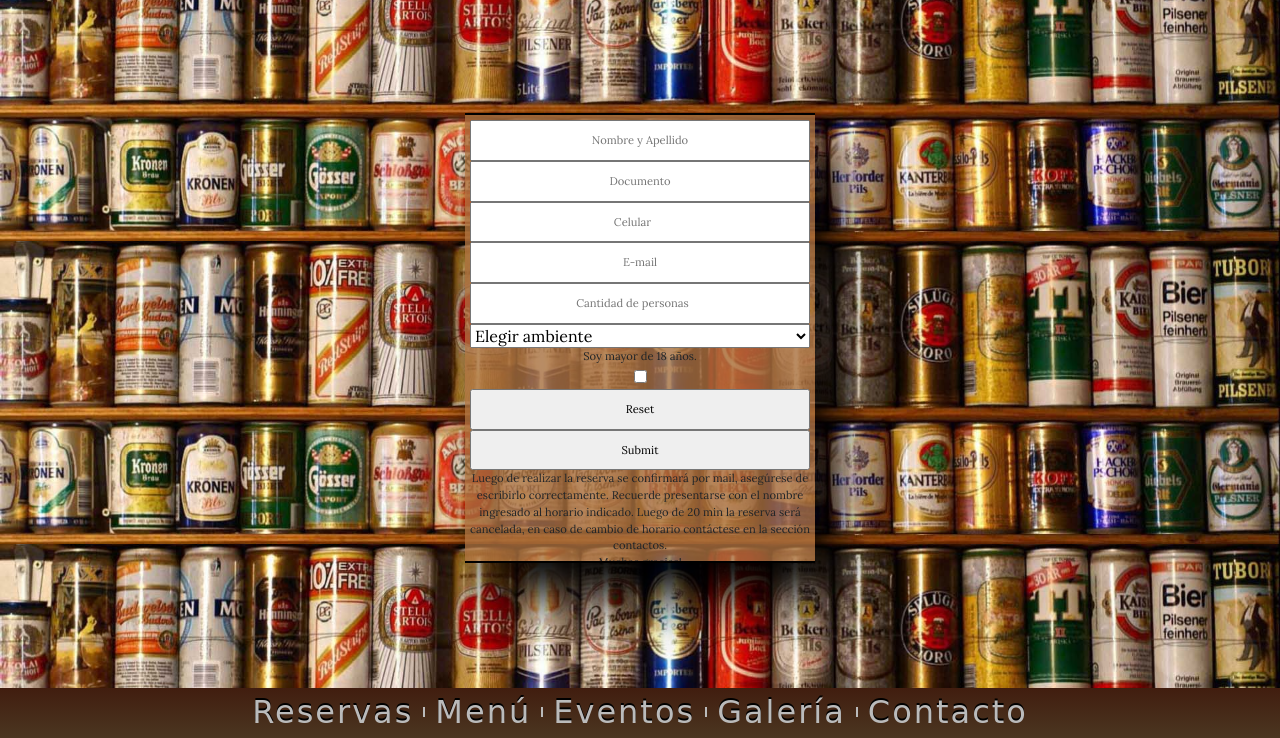
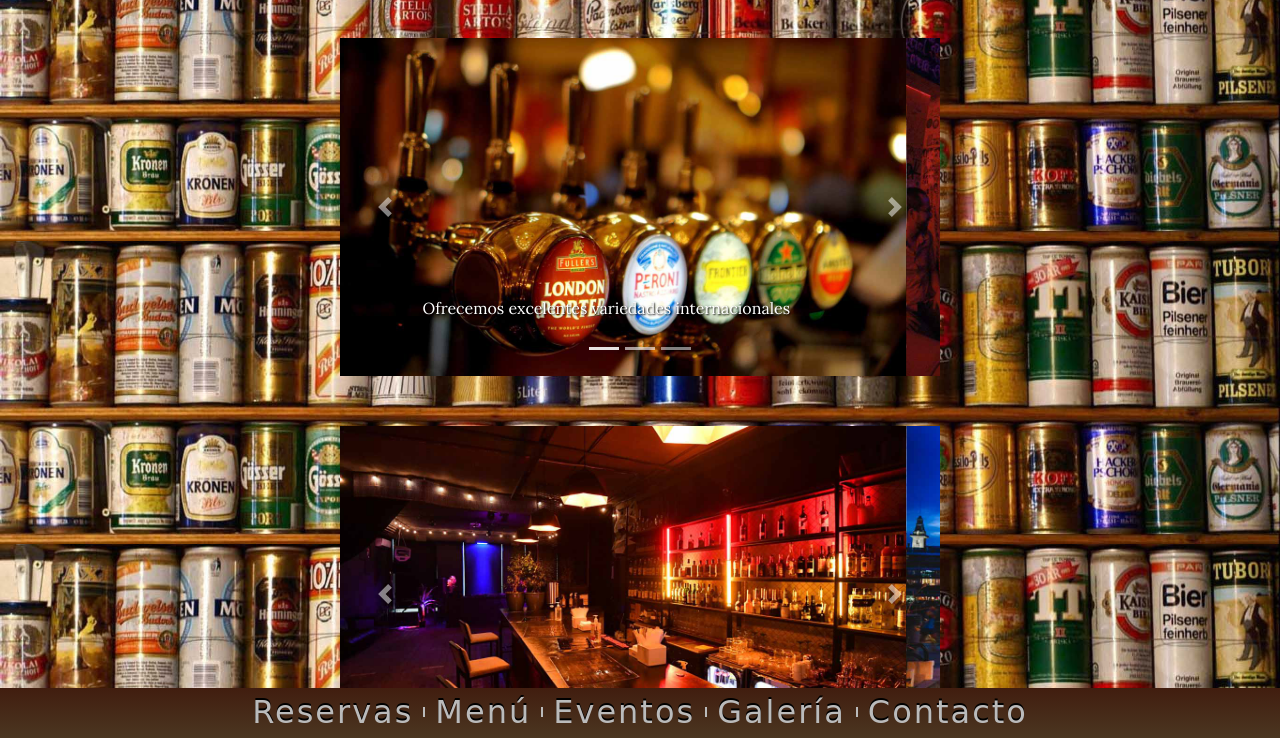
Before and after one commit to LucasMedina-dev/Coderbar, a website: page pages/prueba.html in a window 1280 px wide. Shown: the part 62-800 px from the top of the page. Drawn offline with nearby package versions, Linux system fonts and the light colour scheme; files that its build step writes are made by us from their sources; a web font is replaced by a local one.

Commit message:
Añadida pagina prueba.html a 'pages'

```diff
--- a/pages/prueba.html
+++ b/pages/prueba.html
@@ -5,10 +5,9 @@
 	<meta name="viewport" content="width=device-width, initial-scale=1.0">
 	<link rel="shortcut icon" type="image/x-icon" href="../icon/favicon.png">
 	<link rel="stylesheet" href="https://cdn.jsdelivr.net/npm/bootstrap@4.5.3/dist/css/bootstrap.min.css" integrity="sha384-TX8t27EcRE3e/ihU7zmQxVncDAy5uIKz4rEkgIXeMed4M0jlfIDPvg6uqKI2xXr2" crossorigin="anonymous">
-	<link rel="stylesheet" type="text/css" href="css/estilo.css">
 	<link rel="stylesheet" type="text/css" href="../css/estilo.css">
 	<script src="https://kit.fontawesome.com/deeeacd182.js" crossorigin="anonymous"></script>
-	<title>Reservas CoderBar</title>
+	<title>Galeria CoderBar</title>
 	<meta name=description content="coderbar es un bar de tragos y cerveza artesanal para acompañar nuestras mejores hamburguesas y comidas al mejor precio">
 	<meta name="author" content="coderbar">
 	<meta name="og:title" content="coderbar">
@@ -32,30 +31,79 @@
 		</div>
 		<!-- END REDES SOCIALES -->
 	</header>
-
 	<section id="section">
-		<div class="formulario">
-			<div class="formulario__reservas">
-				<form action="" method="post" enctype="multipart/form-data" autocomplete="off">
-					<input class="formulario__reservas--posicion formulario__reservas--fontsize"type="text" name="nombre-y-apellido" placeholder="Nombre y Apellido" required="">
-					<input class="formulario__reservas--posicion formulario__reservas--fontsize"type="text" name="documento" placeholder="Documento" required="">
-					<input class="formulario__reservas--posicion formulario__reservas--fontsize"type="number" name="celular" placeholder="Celular" required="">
-					<input class="formulario__reservas--posicion formulario__reservas--fontsize"type="email" name="email" placeholder="E-mail" required="">
-					<input class="formulario__reservas--posicion formulario__reservas--fontsize"type="number" name="personas" placeholder="Cantidad de personas" min="1" max="8" required="">
-					<select class="formulario__reservas--width"name="ambiente">
-						<option value="Ambiente">Elegir ambiente</option>
-						<option value="Patio">Patio</option>
-						<option value="Terraza">Terraza</option>
-						<option value="Interior">Interior</option>
-					</select>
-					<div class="formulario__reservas--center">
-						<p>Soy mayor de 18 años.</p>
-						<input type="checkbox" name="mayor" required="">
+		<div class=" overflow-auto">
+			<!-- SLIDE 1-->
+			<div id="galeria1" class="carousel slide carousel-size carousel-position" data-ride="carousel">
+			  <ol class="carousel-indicators">
+			    <li data-target="#galeria1" data-slide-to="0" class="active"></li>
+			    <li data-target="#galeria1" data-slide-to="1"></li>
+			    <li data-target="#galeria1" data-slide-to="2"></li>
+			  </ol>
+			  <div class="carousel-inner">
+			    <div class="carousel-item active">
+			    	<img class="carousel-image carousel-size" src="../images/galeria/1280/galeria1.jpg" srcset="../images/galeria/480/galeria1-480.jpg 480w, ../images/galeria/1280/galeria1.jpg" alt="barra">
+					<div class="carousel-caption d-none d-md-block">
+				    	<p class="claro">Ofrecemos excelentes variedades internacionales</p>
+				  	</div>
+				</div>
+			   <div class="carousel-item">
+					<img class="carousel-image carousel-size" src="../images/galeria/1280/galeria2.jpg" srcset="../images/galeria/480/galeria2-480.jpg 480w, ../images/galeria/1280/galeria2.jpg" alt="interior">
+					<div class="carousel-caption d-none d-md-block">
+				    	<p class="semioscuro">Pueden disfrutar del mejor ambiente</p>
 					</div>
-					<input class="formulario__reservas--posicion formulario__reservas--fontsize" type="reset" name="Limpiar formulario">
-					<input class="formulario__reservas--posicion formulario__reservas--fontsize" type="submit" name="reservar" placeholder="reservar">
-					<p class="formulario__reservas--fontsize">Luego de realizar la reserva se confirmará por mail, asegúrese de escribirlo correctamente. Recuerde presentarse con el nombre ingresado al horario indicado. Luego de 20 min la reserva será cancelada, en caso de cambio de horario contáctese en la sección contactos. <br>Muchas gracias!</p>
-				</form>
+				</div>
+			    <div class="carousel-item">
+					<img class="carousel-image carousel-size" src="../images/galeria/1280/galeria3.jpg" srcset="../images/galeria/480/galeria3-480.jpg 480w, ../images/galeria/1280/galeria3.jpg" alt="barra2">
+					<div class="carousel-caption d-none d-md-block">
+				    	<p class="semioscuro">Tenemos happy hour!</p>
+					</div>
+				</div>
+			  </div>
+			  <a class="carousel-control-prev" href="#galeria1" role="button" data-slide="prev">
+				<span class="carousel-control-prev-icon" aria-hidden="true"></span>
+			    <span class="sr-only">Previous</span>
+			  </a>
+			  <a class="carousel-control-next" href="#galeria1" role="button" data-slide="next">
+			    <span class="carousel-control-next-icon" aria-hidden="true"></span>
+			    <span class="sr-only">Next</span>
+			  </a>
+			</div>
+			<!-- SLIDE 2-->
+			<div id="galeria2" class="carousel slide carousel-size carousel-position" data-ride="carousel">
+			  <ol class="carousel-indicators">
+			    <li data-target="#galeria2" data-slide-to="0" class="active"></li>
+			    <li data-target="#galeria2" data-slide-to="1"></li>
+			    <li data-target="#galeria2" data-slide-to="2"></li>
+			  </ol>
+			  <div class="carousel-inner">
+			    <div class="carousel-item active">
+				  <img class="carousel-image carousel-size" src="../images/galeria/1280/galeria4.jpg" srcset="../images/galeria/480/galeria4-480.jpg 480w, ../images/galeria/1280/galeria4.jpg" alt="barra3">
+				  <div class="carousel-caption d-none d-md-block">
+				    <p class="semioscuro">Ofrecemos un gran ambiente nocturno</p>
+				  </div>
+				</div>
+			   <div class="carousel-item">
+				  <img class="carousel-image carousel-size" src="../images/galeria/1280/galeria5.jpg" srcset="../images/galeria/480/galeria5-480.jpg 480w, ../images/galeria/1280/galeria5.jpg" alt="patio trasero">
+				  <div class="carousel-caption d-none d-md-block">
+				    <p class="claro">Podés disfrutar de nuestro patio trasero</p>
+				  </div>
+				</div>
+			    <div class="carousel-item">
+				  <img class="carousel-image carousel-size" src="../images/galeria/1280/galeria6.jpg" srcset="../images/galeria/480/galeria6-480.jpg 480w, ../images/galeria/1280/galeria6.jpg" alt="patio delantero">
+				  <div class="carousel-caption d-none d-md-block">
+				    <p class="claro">O nuestro exterior delantero</p>
+				  </div>
+				</div>
+			  </div>
+			  <a class="carousel-control-prev" href="#galeria2" role="button" data-slide="prev">
+			    <span class="carousel-control-prev-icon" aria-hidden="true"></span>
+			    <span class="sr-only">Previous</span>
+			  </a>
+			  <a class="carousel-control-next" href="#galeria2" role="button" data-slide="next">
+			    <span class="carousel-control-next-icon" aria-hidden="true"></span>
+			    <span class="sr-only">Next</span>
+			  </a>
 			</div>
 		</div>
 	</section>
```
